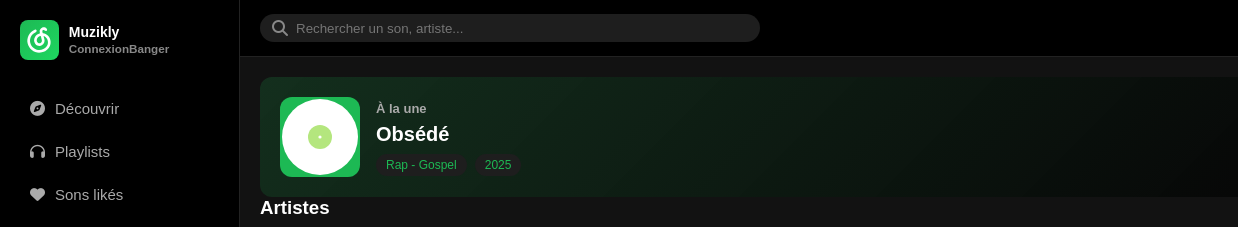
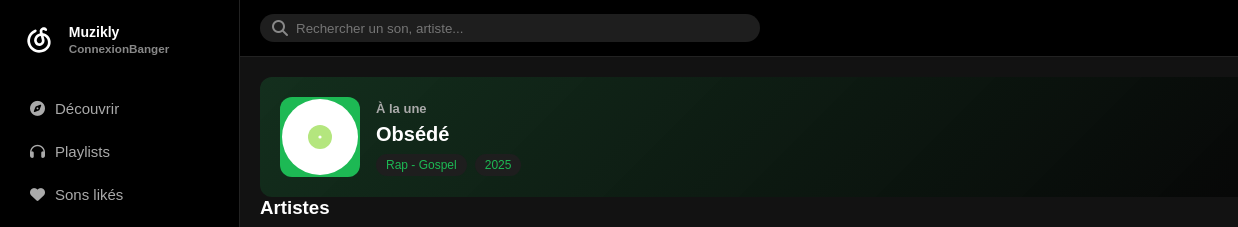
Before and after one commit to CX-Banger/cx-final, a plain HTML site: page index.html in a window 1280 px wide. Shown: the top 227 px of the page, 0-1238 px from the left. Drawn offline with Linux system fonts and the light colour scheme; files whose address does not match are found by name.

Commit message:
Update style.css

```diff
--- a/style.css
+++ b/style.css
@@ -24,7 +24,7 @@ body {
 }
 .logo-mark {
   width: 40px; height: 40px; border-radius: 8px;
-  background: linear-gradient(135deg, #1DB954, #1ed760);
+  background: linear-gradient(135deg, #000000, #000000);
   display: flex; align-items: center; justify-content: center;
   font-weight: 700; color: #fff;
 }
```
